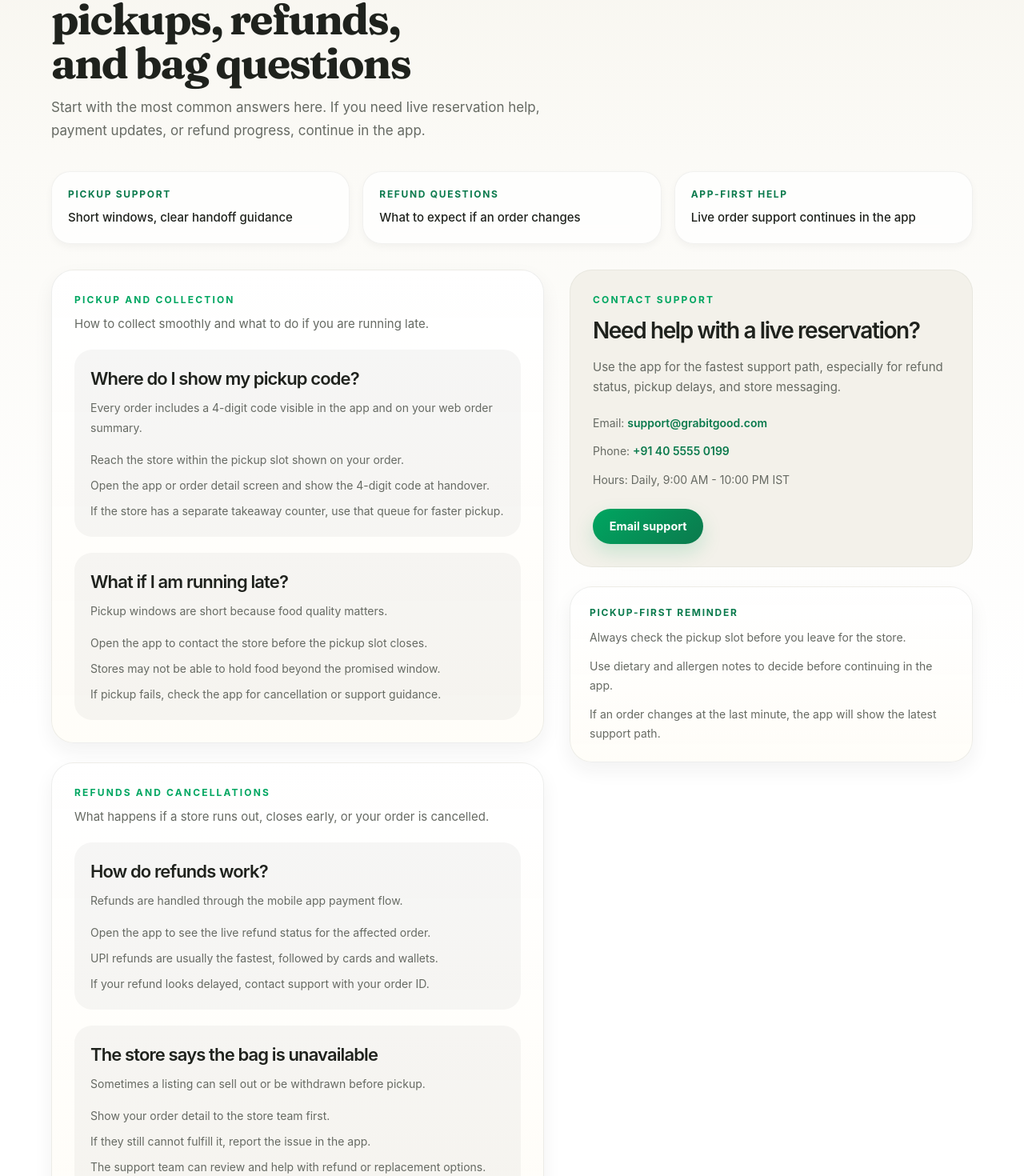
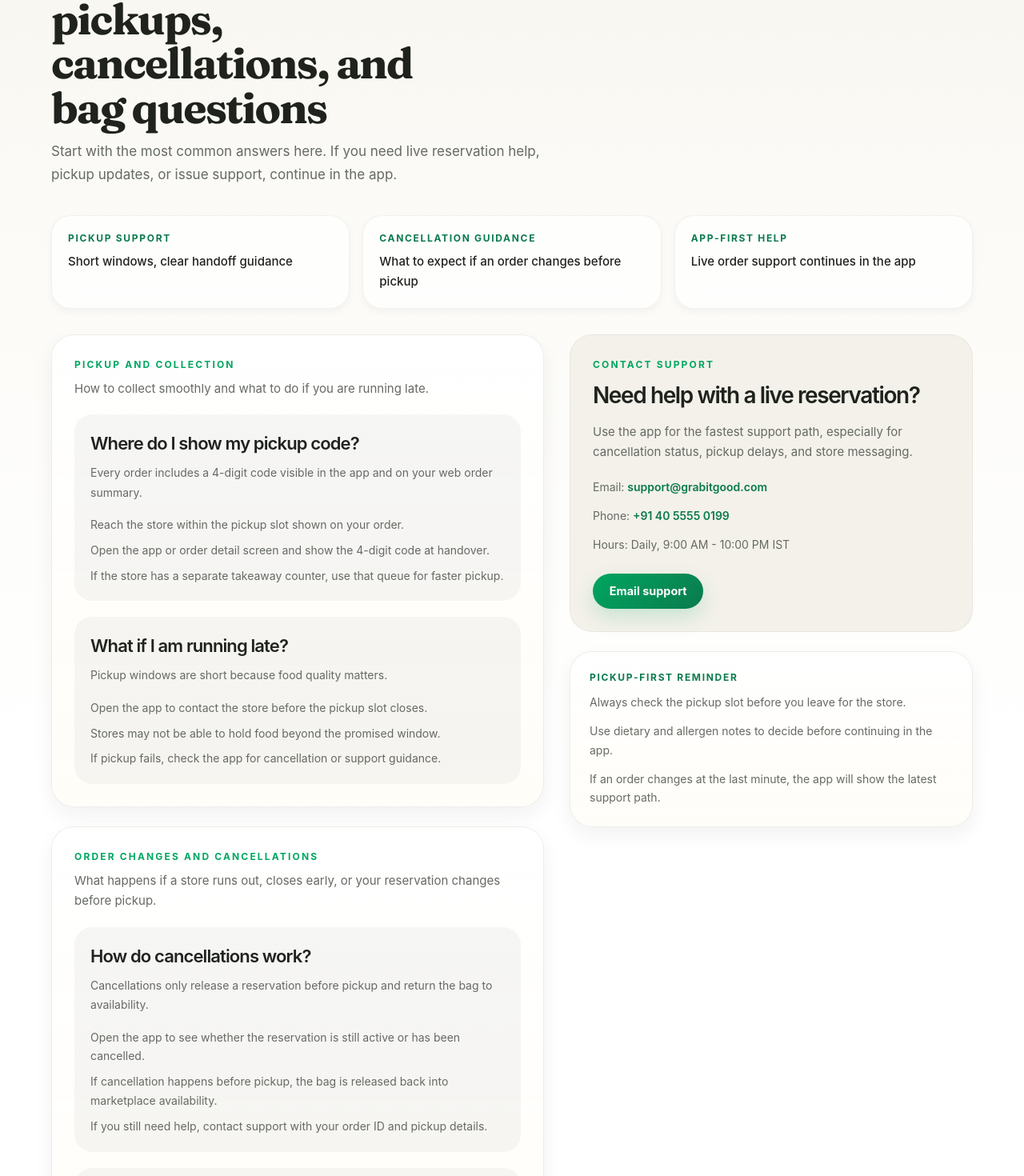
Before and after one commit to rohithreddynalla0699-lgtm/GIG, a React (Vite) app: page /support in a window 1280 px wide. Shown: the part 128-1598 px from the top of the page at 80% size. Built offline with nearby package versions, Linux system fonts and the light colour scheme.

Commit message:
remove refund states from order model

```diff
--- a/src/app/data/mock/orders.ts
+++ b/src/app/data/mock/orders.ts
@@ -14,13 +14,19 @@ const VALID_ORDER_STATUSES = new Set<Order['status']>([
   'no_show',
   'cancelled',
   'issue_reported',
-  'refunded',
 ]);
-const VALID_PAYMENT_STATUSES = new Set<Order['paymentStatus']>(['paid', 'refunded', 'issue_hold']);
+const VALID_PAYMENT_STATUSES = new Set<Order['paymentStatus']>(['paid']);
 const VALID_SUPPORT_FOLLOW_UP_STATUSES = new Set<NonNullable<Order['supportFollowUpStatus']>>([
   'needs_follow_up',
   'reviewed',
 ]);
+const LEGACY_ORDER_STATUS_MAP: Record<string, Order['status']> = {
+  refunded: 'issue_reported',
+};
+const LEGACY_PAYMENT_STATUS_MAP: Record<string, Order['paymentStatus']> = {
+  refunded: 'paid',
+  issue_hold: 'paid',
+};
 
 export const orders: Order[] = [
   {
@@ -218,6 +224,19 @@ function isValidStoredOrder(value: unknown): value is Order {
 
   const candidate = value as Partial<Order>;
 
+  const normalizedStatus =
+    typeof candidate.status === 'string'
+      ? VALID_ORDER_STATUSES.has(candidate.status as Order['status'])
+        ? (candidate.status as Order['status'])
+        : LEGACY_ORDER_STATUS_MAP[candidate.status]
+      : undefined;
+  const normalizedPaymentStatus =
+    typeof candidate.paymentStatus === 'string'
+      ? VALID_PAYMENT_STATUSES.has(candidate.paymentStatus as Order['paymentStatus'])
+        ? (candidate.paymentStatus as Order['paymentStatus'])
+        : LEGACY_PAYMENT_STATUS_MAP[candidate.paymentStatus]
+      : undefined;
+
   return (
     typeof candidate.id === 'string' &&
     typeof candidate.customerId === 'string' &&
@@ -230,10 +249,8 @@ function isValidStoredOrder(value: unknown): value is Order {
     typeof candidate.quantity === 'number' &&
     Number.isFinite(candidate.quantity) &&
     candidate.quantity > 0 &&
-    typeof candidate.status === 'string' &&
-    VALID_ORDER_STATUSES.has(candidate.status as Order['status']) &&
-    typeof candidate.paymentStatus === 'string' &&
-    VALID_PAYMENT_STATUSES.has(candidate.paymentStatus as Order['paymentStatus']) &&
+    typeof normalizedStatus === 'string' &&
+    typeof normalizedPaymentStatus === 'string' &&
     typeof candidate.orderedAt === 'string' &&
     typeof candidate.pickupDateLabel === 'string' &&
     typeof candidate.pickupWindow === 'string' &&
@@ -254,6 +271,21 @@ function isValidStoredOrder(value: unknown): value is Order {
   );
 }
 
+function normalizeStoredOrder(order: Order): Order {
+  const normalizedStatus =
+    VALID_ORDER_STATUSES.has(order.status) ? order.status : LEGACY_ORDER_STATUS_MAP[order.status as string] ?? 'issue_reported';
+  const normalizedPaymentStatus =
+    VALID_PAYMENT_STATUSES.has(order.paymentStatus)
+      ? order.paymentStatus
+      : LEGACY_PAYMENT_STATUS_MAP[order.paymentStatus as string] ?? 'paid';
+
+  return {
+    ...order,
+    status: normalizedStatus,
+    paymentStatus: normalizedPaymentStatus,
+  };
+}
+
 function readStoredCreatedOrders() {
   if (typeof window === 'undefined') {
     return [];
@@ -266,7 +298,9 @@ function readStoredCreatedOrders() {
 
   try {
     const parsed = JSON.parse(raw);
-    return Array.isArray(parsed) ? parsed.filter((order): order is Order => isValidStoredOrder(order)) : [];
+    return Array.isArray(parsed)
+      ? parsed.filter((order): order is Order => isValidStoredOrder(order)).map((order) => normalizeStoredOrder(order))
+      : [];
   } catch {
     return [];
   }
@@ -307,9 +341,12 @@ function readStoredOrderOverrides() {
 
         if (
           typeof override.status === 'string' &&
-          VALID_ORDER_STATUSES.has(override.status as Order['status'])
+          (VALID_ORDER_STATUSES.has(override.status as Order['status']) || typeof LEGACY_ORDER_STATUS_MAP[override.status] === 'string')
         ) {
-          nextOverride.status = override.status as Order['status'];
+          nextOverride.status =
+            (VALID_ORDER_STATUSES.has(override.status as Order['status'])
+              ? override.status
+              : LEGACY_ORDER_STATUS_MAP[override.status]) as Order['status'];
         }
 
         if (typeof override.supportNote === 'string' && override.supportNote.trim().length > 0) {
--- a/src/app/data/mock/support.ts
+++ b/src/app/data/mock/support.ts
@@ -29,18 +29,18 @@ export const supportCategories: SupportCategory[] = [
     ],
   },
   {
-    id: 'refunds',
-    title: 'Refunds and cancellations',
-    description: 'What happens if a store runs out, closes early, or your order is cancelled.',
+    id: 'changes',
+    title: 'Order changes and cancellations',
+    description: 'What happens if a store runs out, closes early, or your reservation changes before pickup.',
     topics: [
       {
-        id: 'refund-timeline',
-        title: 'How do refunds work?',
-        description: 'Refunds are handled through the mobile app payment flow.',
+        id: 'cancel-timeline',
+        title: 'How do cancellations work?',
+        description: 'Cancellations only release a reservation before pickup and return the bag to availability.',
         guidance: [
-          'Open the app to see the live refund status for the affected order.',
-          'UPI refunds are usually the fastest, followed by cards and wallets.',
-          'If your refund looks delayed, contact support with your order ID.',
+          'Open the app to see whether the reservation is still active or has been cancelled.',
+          'If cancellation happens before pickup, the bag is released back into marketplace availability.',
+          'If you still need help, contact support with your order ID and pickup details.',
         ],
       },
       {
@@ -50,7 +50,7 @@ export const supportCategories: SupportCategory[] = [
         guidance: [
           'Show your order detail to the store team first.',
           'If they still cannot fulfill it, report the issue in the app.',
-          'The support team can review and help with refund or replacement options.',
+          'The support team can review the issue and log follow-up for partner quality monitoring.',
         ],
       },
     ],
--- a/src/app/lib/status.ts
+++ b/src/app/lib/status.ts
@@ -1,4 +1,4 @@
-import type { Order, OrderStatus } from '../types/order';
+import type { Order, OrderStatus, PaymentStatus } from '../types/order';
 import type { ListingStatus } from '../types/listing';
 import type { PayoutStatus } from '../types/payout';
 import type { VegType } from '../types/store';
@@ -11,7 +11,6 @@ const orderStatusLabels: Record<OrderStatus, string> = {
   no_show: 'No-show',
   cancelled: 'Cancelled',
   issue_reported: 'Issue reported',
-  refunded: 'Refunded',
 };
 
 const orderStatusClasses: Record<OrderStatus, string> = {
@@ -21,20 +20,15 @@ const orderStatusClasses: Record<OrderStatus, string> = {
   no_show: 'bg-[#FFF0EE] text-[#C05A2B]',
   cancelled: 'bg-[#F1F1EF] text-[#6A6A64]',
   issue_reported: 'bg-[#FFF4D6] text-[#A66B00]',
-  refunded: 'bg-[#FFF4D6] text-[#A66B00]',
 };
 
-const paymentStatusLabels = {
+const paymentStatusLabels: Record<PaymentStatus, string> = {
   paid: 'Paid',
-  refunded: 'Refunded',
-  issue_hold: 'Under review',
-} as const;
+};
 
-const paymentStatusClasses = {
+const paymentStatusClasses: Record<PaymentStatus, string> = {
   paid: 'bg-[#E8F5E9] text-[#00A661]',
-  refunded: 'bg-[#F5F5F5] text-[#5A5A5A]',
-  issue_hold: 'bg-[#FFF4D6] text-[#A66B00]',
-} as const;
+};
 
 const vegTypeLabels: Record<VegType, string> = {
   veg: 'Veg',
@@ -93,7 +87,6 @@ const customerOrderStatusLabels: Record<OrderStatus, string> = {
   no_show: 'No-show',
   cancelled: 'Cancelled',
   issue_reported: 'Issue reported',
-  refunded: 'Refunded',
 };
 
 export function getCustomerOrderStatusLabel(status: OrderStatus) {
@@ -187,11 +180,11 @@ export function getListingStatusClasses(status: ListingStatus) {
   return listingStatusClasses[status];
 }
 
-export function getPaymentStatusLabel(status: keyof typeof paymentStatusLabels) {
+export function getPaymentStatusLabel(status: PaymentStatus) {
   return paymentStatusLabels[status];
 }
 
-export function getPaymentStatusClasses(status: keyof typeof paymentStatusClasses) {
+export function getPaymentStatusClasses(status: PaymentStatus) {
   return paymentStatusClasses[status];
 }
 
--- a/src/app/pages/public/SupportPage.tsx
+++ b/src/app/pages/public/SupportPage.tsx
@@ -13,14 +13,14 @@ export default function SupportPage() {
         <div className="mx-auto max-w-[1180px]">
           <PublicPageIntro
             eyebrow="Customer support"
-            title="Guidance for pickups, refunds, and bag questions"
-            description="Start with the most common answers here. If you need live reservation help, payment updates, or refund progress, continue in the app."
+            title="Guidance for pickups, cancellations, and bag questions"
+            description="Start with the most common answers here. If you need live reservation help, pickup updates, or issue support, continue in the app."
           />
 
           <section className="motion-reveal mb-8 grid gap-4 md:grid-cols-3">
             {[
               ['Pickup support', 'Short windows, clear handoff guidance'],
-              ['Refund questions', 'What to expect if an order changes'],
+              ['Cancellation guidance', 'What to expect if an order changes before pickup'],
               ['App-first help', 'Live order support continues in the app'],
             ].map(([title, copy]) => (
               <div key={title} className="surface-quiet rounded-[24px] p-5">
@@ -67,7 +67,7 @@ export default function SupportPage() {
                 <div className="eyebrow mb-2">Contact support</div>
                 <h2 className="text-[28px] font-semibold tracking-[-0.05em] text-[color:var(--gig-text)]">Need help with a live reservation?</h2>
                 <p className="body-regular mt-3">
-                  Use the app for the fastest support path, especially for refund status, pickup delays, and store messaging.
+                  Use the app for the fastest support path, especially for cancellation status, pickup delays, and store messaging.
                 </p>
                 <div className="mt-5 space-y-3 text-[14px] leading-[1.7] text-[color:var(--gig-text-muted)]">
                   <div>Email: <a className="font-semibold text-[color:var(--gig-green-deep)]" href={`mailto:${supportContact.email}`}>{supportContact.email}</a></div>
--- a/src/app/types/order.ts
+++ b/src/app/types/order.ts
@@ -4,12 +4,11 @@ export type OrderStatus =
   | 'collected'
   | 'no_show'
   | 'cancelled'
-  | 'issue_reported'
-  | 'refunded';
+  | 'issue_reported';
 
 export type SupportFollowUpStatus = 'needs_follow_up' | 'reviewed';
 
-export type PaymentStatus = 'paid' | 'refunded' | 'issue_hold';
+export type PaymentStatus = 'paid';
 
 export interface OrderTimelineEvent {
   id: string;
```
